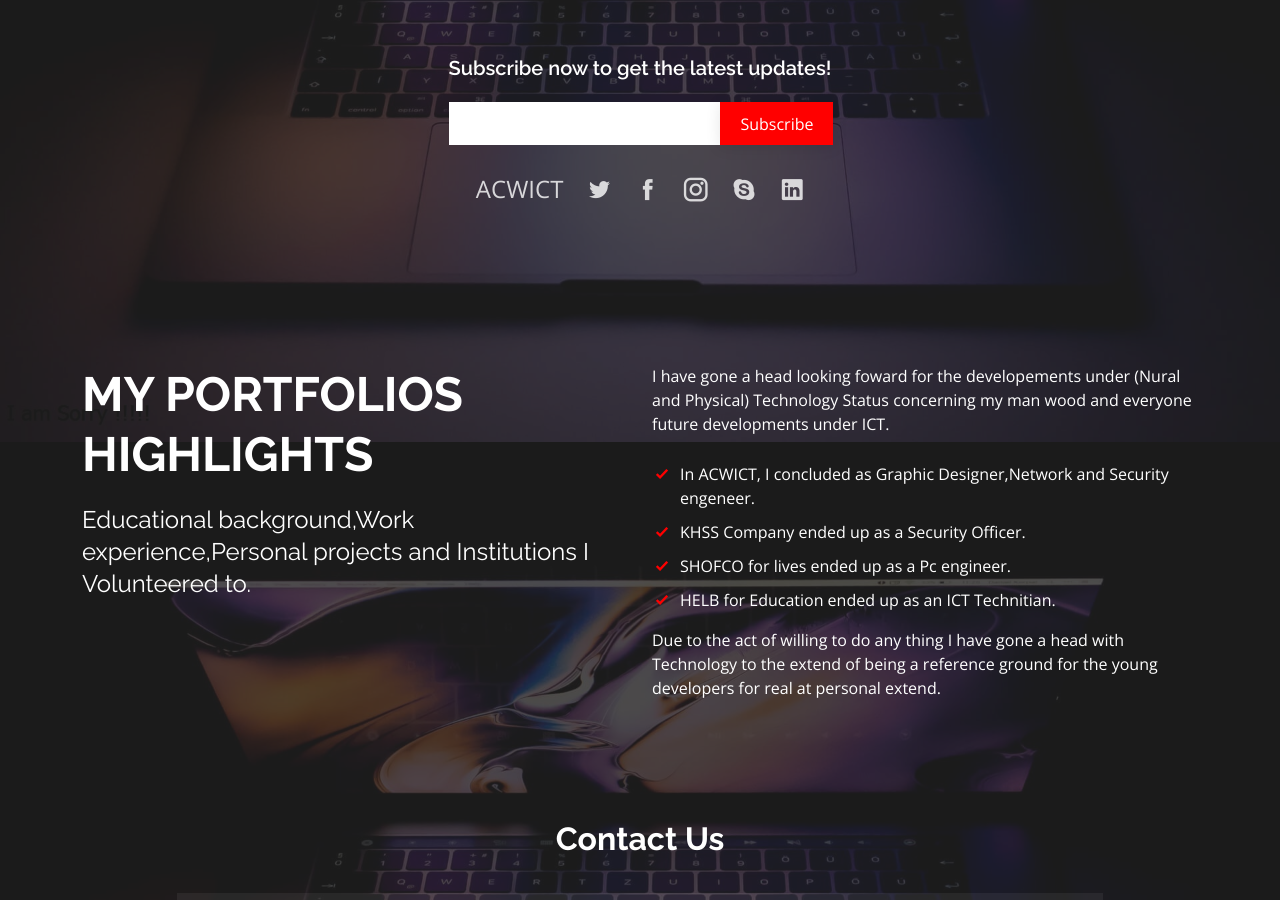
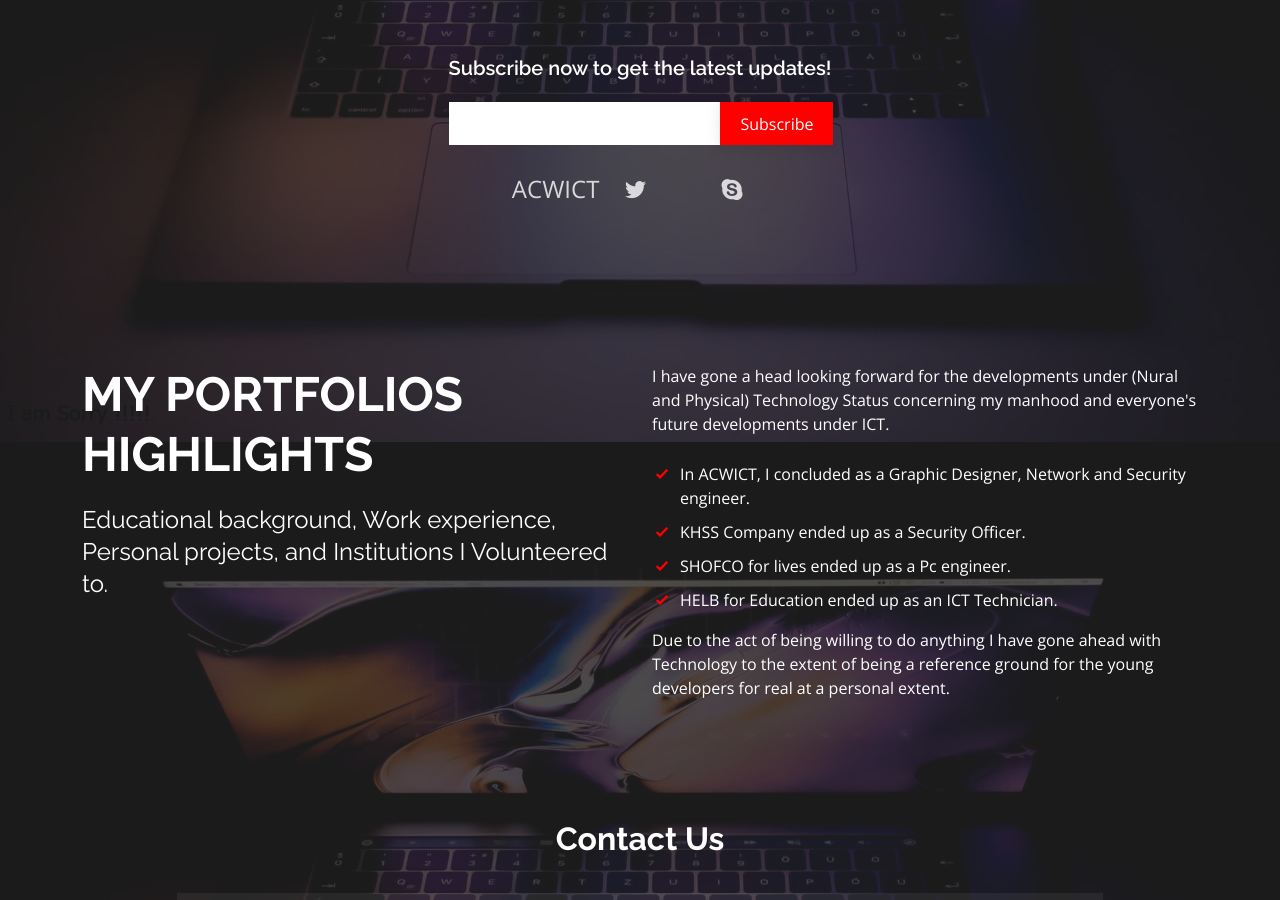
Before and after one commit to Nevil696/nevilokoth, a plain HTML site: page index.html in a window 1280 px wide. Shown: the part 406-1306 px from the top of the page. Drawn offline with nearby package versions, Linux system fonts and the light colour scheme.

Commit message:
Update index.html
Signed-off-by: Nevil <61965172+Nevil696@users.noreply.github.com>

```diff
--- a/index.html
+++ b/index.html
@@ -74,10 +74,10 @@
       <div class="social-links text-center">
 	    <a href="https://www.acwict.org//">ACWICT</a>
         <a href="https://twitter.com/nevilokoth5" class="twitter"><i class="icofont-twitter"></i></a>
-        <a href="https://facebook/nevilokothochola/" class="facebook"><i class="icofont-facebook"></i></a>
-        <a href="https://www.instagram.com/nevilokothochola/" class="instagram"><i class="icofont-instagram"></i></a>
+        <a href="https://facebook/nevilokothochola/" class="Facebook"><i class="icofont-Facebook"></i></a>
+        <a href="https://www.instagram.com/nevilokothochola/" class="Instagram"><i class="icofont-Instagram"></i></a>
         <a href="https://msn-live/skype/nevilokoth5@outlook.com" class=":skype-live"><i class="icofont-skype"></i></a>
-        <a href="https://www.linkedin.com/in/nevil-ochola-980048202" class="linkedin"><i class="icofont-linkedin"></i></a>
+        <a href="https://www.linkedin.com/in/nevil-ochola-980048202" class="LinkedIn"><i class="icofont-LinkedIn"></i></a>
       </div>
 
     </div>
@@ -92,22 +92,22 @@
         <div class="row content">
           <div class="col-lg-6">
             <h2>My Portfolios Highlights</h2>
-            <h3>Educational background,Work experience,Personal projects and Institutions I Volunteered to. </h3>
+            <h3>Educational background, Work experience, Personal projects, and Institutions I Volunteered to. </h3>
           </div>
           <div class="col-lg-6 pt-4 pt-lg-0">
             <p>
-              I have gone a head looking foward for the developements under (Nural and Physical) Technology Status concerning my man wood
-			  and everyone future developments under ICT.
+              I have gone a head looking forward for the developments under (Nural and Physical) Technology Status concerning my manhood
+			  and everyone's future developments under ICT.
             </p>
             <ul>
-              <li><i class="icofont-check"></i> In ACWICT, I concluded as Graphic Designer,Network and Security engeneer.</li>
+              <li><i class="icofont-check"></i> In ACWICT, I concluded as a Graphic Designer, Network and Security engineer.</li>
               <li><i class="icofont-check"></i> KHSS Company ended up as a Security Officer.</li>
               <li><i class="icofont-check"></i> SHOFCO for lives ended up as a Pc engineer.</li>
-			  <li><i class="icofont-check"></i> HELB for Education ended up as an ICT Technitian.</li>
+			  <li><i class="icofont-check"></i> HELB for Education ended up as an ICT Technician.</li>
             </ul>
             <p class="font-italic">
-              Due to the act of willing to do any thing I have gone a head with Technology to the extend of being a reference ground for the
-				young developers for real at personal extend.
+              Due to the act of being willing to do anything I have gone ahead with Technology to the extent of being a reference ground for the
+				young developers for real at a personal extent.
             </p>
           </div>
         </div>
@@ -200,8 +200,8 @@
         <!-- All the links in the footer should remain intact. -->
         <!-- You can delete the links only if you purchased the pro version. -->
         <!-- Licensing information: https://bootstrapmade.com/license/ -->
-        <!-- Purchase the pro version with working PHP/AJAX contact form: https://bootstrapmade.com/comingsoon-free-html-bootstrap-template/ -->
-        Designed by <a href="https://bootstrapmade.com/">NevilOkoth</a>
+        <!-- Purchase the pro version with a working PHP/AJAX contact form: https://bootstrapmade.com/comingsoon-free-html-bootstrap-template/ -->
+        Designed by <a href="https://nevil696.github.io/technician-nevil/index.html">NevilOkoth</a>
       </div>
     </div>
   </footer><!-- End #footer -->
```
